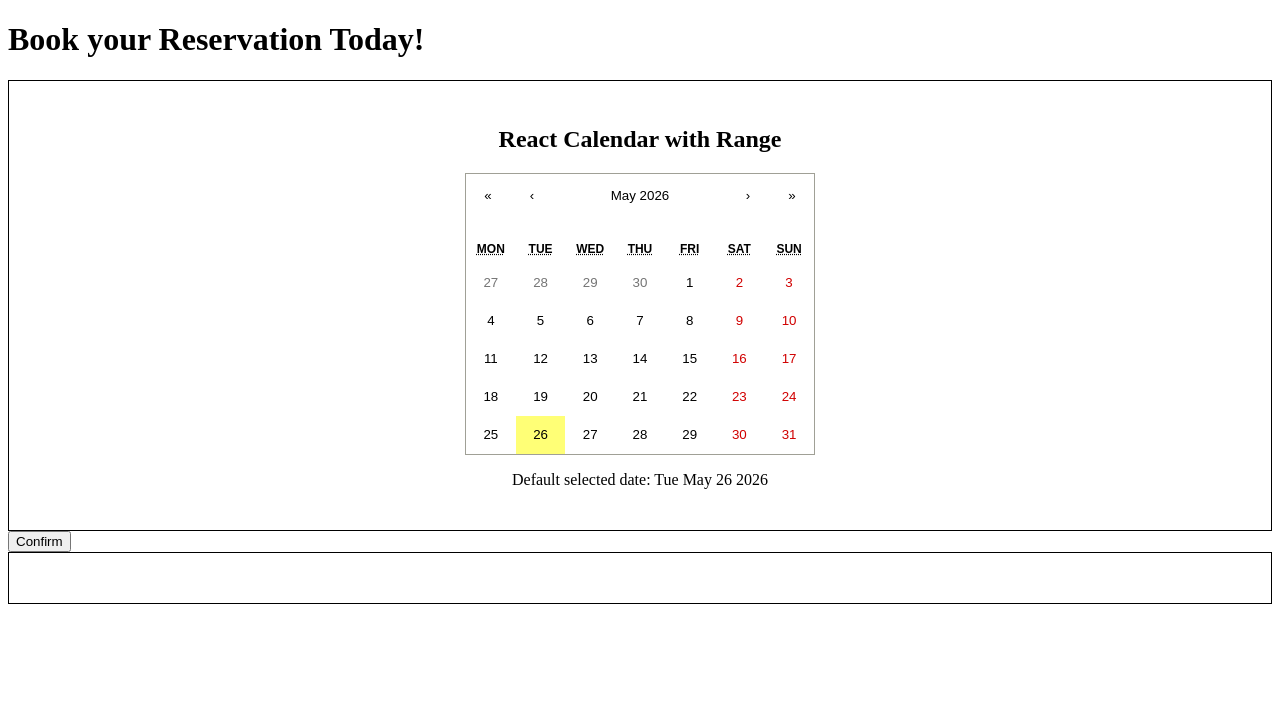
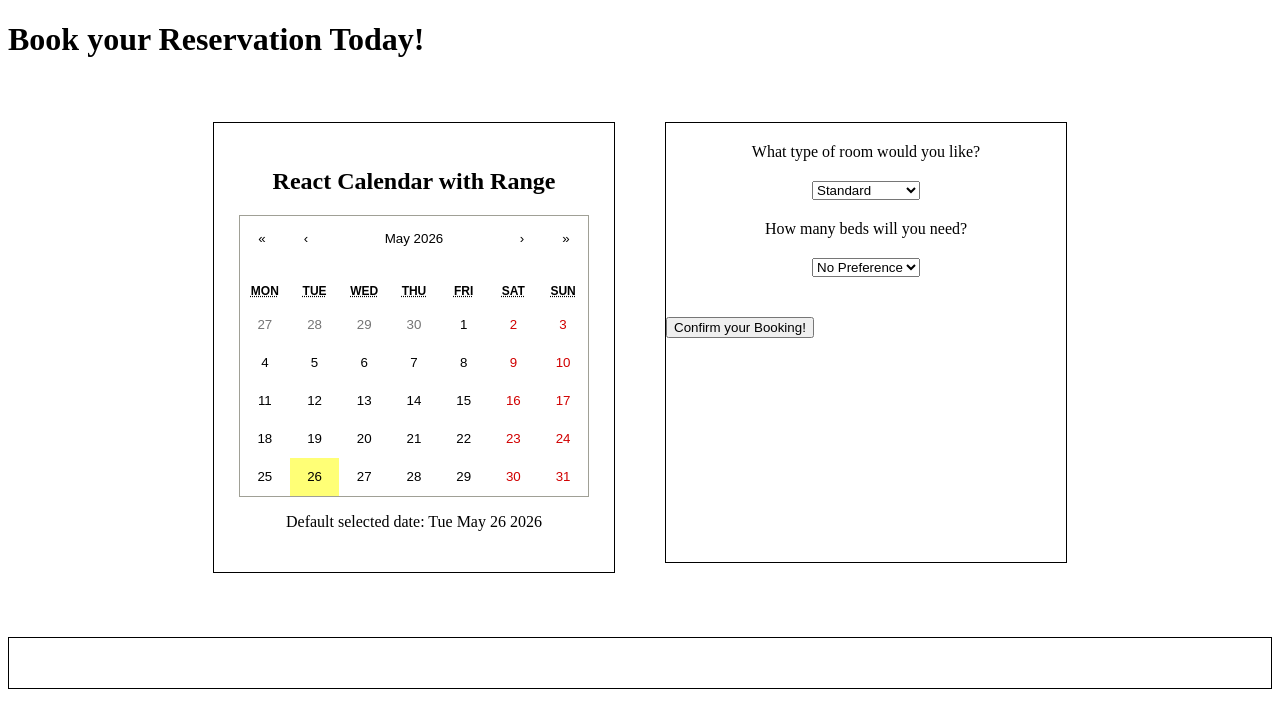
Before and after one commit to PhuongHoang68/MERN-the-sun-hotel, a React (Create React App) app in the folder client/: page /reservations in a window 1280 px wide. Shown: the top 728 px of the page. Built offline with nearby package versions, Linux system fonts and the light colour scheme; no server answers.

Commit message:
Fixed Console Errors. Updated index.js to match version 18 react format. Reworking queries. Can now import queries without breaking page. Returning empty array. Switching branches now.

```diff
--- a/client/src/components/BookedDates/index.js
+++ b/client/src/components/BookedDates/index.js
@@ -1,17 +1,42 @@
 import React from "react";
+import ReactCalendar from "../Calendar";
 import { useQuery } from '@apollo/client';
-// import { QUERY_RESERVATIONS } from "../../utils/queries";
+import { QUERY_USERS } from "../../utils/queries";
 
 const Bookings = () => {
     // use useQuery hook to make query request
-    // const { loading, data } = useQuery(QUERY_RESERVATIONS);
-    // const reservations = data?.reservations || [];
-    // console.log(reservations);
+     const { loading, data } = useQuery(QUERY_USERS);
+     const users = data?.users || [];
+     console.log(users);
 
     return (
       <main>
         <div>
-          <h1>Render Check</h1>
+          <ReactCalendar/>
+        </div>
+        <div className="bookingBox">
+            {/* Select Room type drop down*/}
+            <div className="bookingDropdown">
+              <label htmlFor="rooms">What type of room would you like?</label>
+              <br/>
+              <select name="rooms" id="rooms">
+                <option value="standard">Standard</option>
+                <option value="twin">Twin</option>
+                <option value="master">Master</option>
+                <option value="deluxe">Deluxe</option>
+                <option value="suite">Suite</option>
+                <option value="nopref">No Preference</option>
+              </select>
+              <br/>
+              <label htmlFor="beds">How many beds will you need?</label>
+              <br/>
+              <select name="beds" id="beds">
+                  <option value="nopref"> No Preference</option>
+                  <option value="one">One</option>
+                  <option value="two">Two</option>
+              </select>
+            </div>
+            <button type="submit">Confirm your Booking!</button>
         </div>
       </main>
     );
--- a/client/src/components/Calendar/index.js
+++ b/client/src/components/Calendar/index.js
@@ -4,10 +4,6 @@ import 'react-calendar/dist/Calendar.css';
 
 const ReactCalendar = () => {
     const [date, setDate] = useState(new Date());
-
-    // const onChange = date => {
-    //     setDate(date);
-    // };
 
     return (
         <section>
--- a/client/src/index.css
+++ b/client/src/index.css
@@ -23,6 +23,13 @@ section {
   align-items: center;
   justify-content: center;
   flex-direction: column;
+}
+
+main {
+  display: flex;
+  flex-direction: row;
+  margin: 5vw;
+  justify-content: center;
 }
 
 
@@ -141,3 +148,24 @@ section {
 .cardBtn{
   margin-bottom: 10px;
 }
+
+/* Reservation Section */
+
+.bookingBox{
+  border: 1px solid black;
+  height: 439px;
+  width: 400px;
+  margin-left: 50px;
+}
+
+.bookingDropdown{
+  text-align: center;
+  margin: 20px;
+  justify-content: space-between;
+}
+#rooms{
+  margin: 20px;
+}
+#beds{
+  margin: 20px;
+}
--- a/client/src/pages/Reservation.js
+++ b/client/src/pages/Reservation.js
@@ -1,5 +1,5 @@
 import React, { useState } from "react";
-import ReactCalendar from "../components/Calendar";
+import Bookings from "../components/BookedDates";
 
 
 // import { useMutation } from '@apollo/client';
@@ -42,8 +42,7 @@ const Reservation = () => {
     return (
         <div>
         <h1>Book your Reservation Today!</h1>
-            <ReactCalendar/>
-            <button className="" type="submit"s> Confirm</button>
+            <Bookings/>
             <section></section>
 
         </div>
--- a/client/src/utils/mutations.js
+++ b/client/src/utils/mutations.js
@@ -6,6 +6,7 @@ export const ADD_RESERVATION = gql`
         addArrivalDate(arrivalDate: $arrivalDate) {
             _id
             arrivalDate
+            departureDate
         }
     }
     mutation addDepartureDate($departureDate: String!) {
--- a/client/src/utils/queries.js
+++ b/client/src/utils/queries.js
@@ -1,78 +1,65 @@
 import {gql} from '@apollo/client';
 
 //Queries all reviews by username
-export const QUERY_REVIEWS = gql`
-    query reviews($username: String){
-        reviews(username: $username) {
-            _id
-            reviewText
-            reviewStars
-            createdAt
-            username
-        }
-    }
-`;
+// export const QUERY_REVIEWS = gql`
+//     query reviews($username: String){
+//         reviews(username: $username) {
+//             _id
+//             reviewText
+//             reviewStars
+//             createdAt
+//             username
+//         }
+//     }
+// `;
 
 //Queries single review by ID
-export const QUERY_REVIEW = gql`
-    query review($id: ID!) {
-        review(_id: $id) {
-            _id
-            reviewText
-            reviewStars
-            createdAt
-            username
-        }
-    }
-`;
+// export const QUERY_REVIEW = gql`
+//     query review($id: ID!) {
+//         review(_id: $id) {
+//             _id
+//             reviewText
+//             reviewStars
+//             createdAt
+//             username
+//         }
+//     }
+// `;
 
 
 //query Room
-//Will each room have its own unqiue id? How are we tracking this
-export const QUERY_ROOM = gql`
-    query room()
-`
+// //Will each room have its own unqiue id? How are we tracking this
+// export const QUERY_ROOM = gql`
+//     query room()
+// `
 
 //query Rooms
 
 
 //query Reservation
-export const QUERY_RESERVATIONS = gql`
-    query revervations($username: String) {
-        reservations(username: $username) {
-            _id
-            arrivalDate
-            departureDate
-            totalStay
-            username
-            roomType
-            discount
-            totalCost
-        }
-    }
-`;
+// export const QUERY_RESERVATIONS = gql`
+//     query revervations($username: String) {
+//         reservations(username: $username) {
+//             _id
+//             arrivalDate
+//             departureDate
+//             totalStay
+//             username
+//             roomType
+//             discount
+//             totalCost
+//         }
+//     }
+// `;
 
 //query All reservations (This will be needed to ensure things do not get double booked) I think...
 
-//query User
-export const QUERY_USER = gql`
-  query user($username: String!) {
-    user(username: $username) {
+// query allUsers
+export const QUERY_USERS = gql`
+  query allUsers {
+    users{
       _id
-      username
-      email
-      reviews {
-        _id
-        reviewText
-        reviewStars
-        createdAt
-      }
-      reservations {
-        _id
-        arrivalDate
-        departureDate
-        roomType
-      }
     }
   }
+
 `;
```
Also changed, not shown: client/src/index.js (+4 -4 lines), 1 other file (tests, documents, lock files or other folders).
